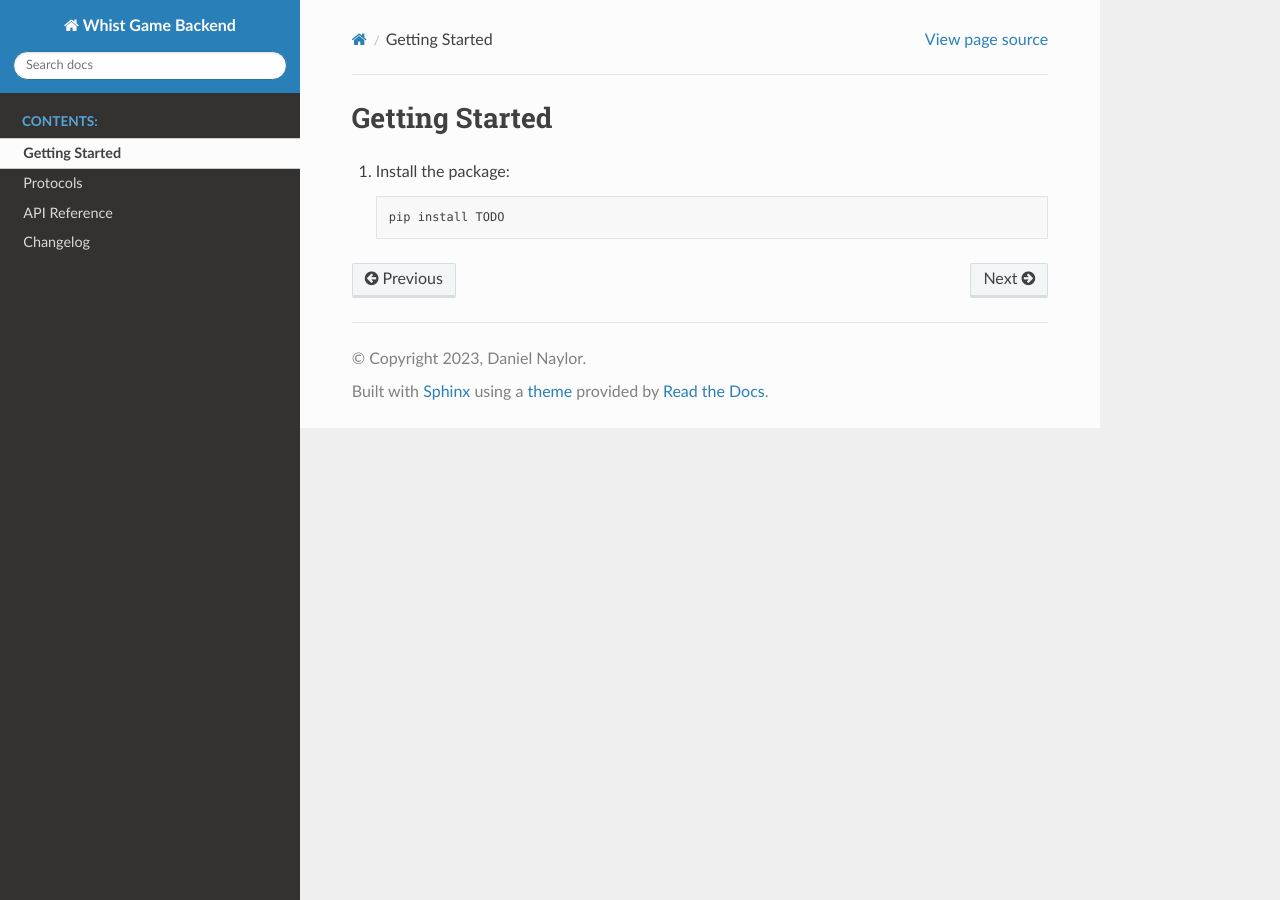
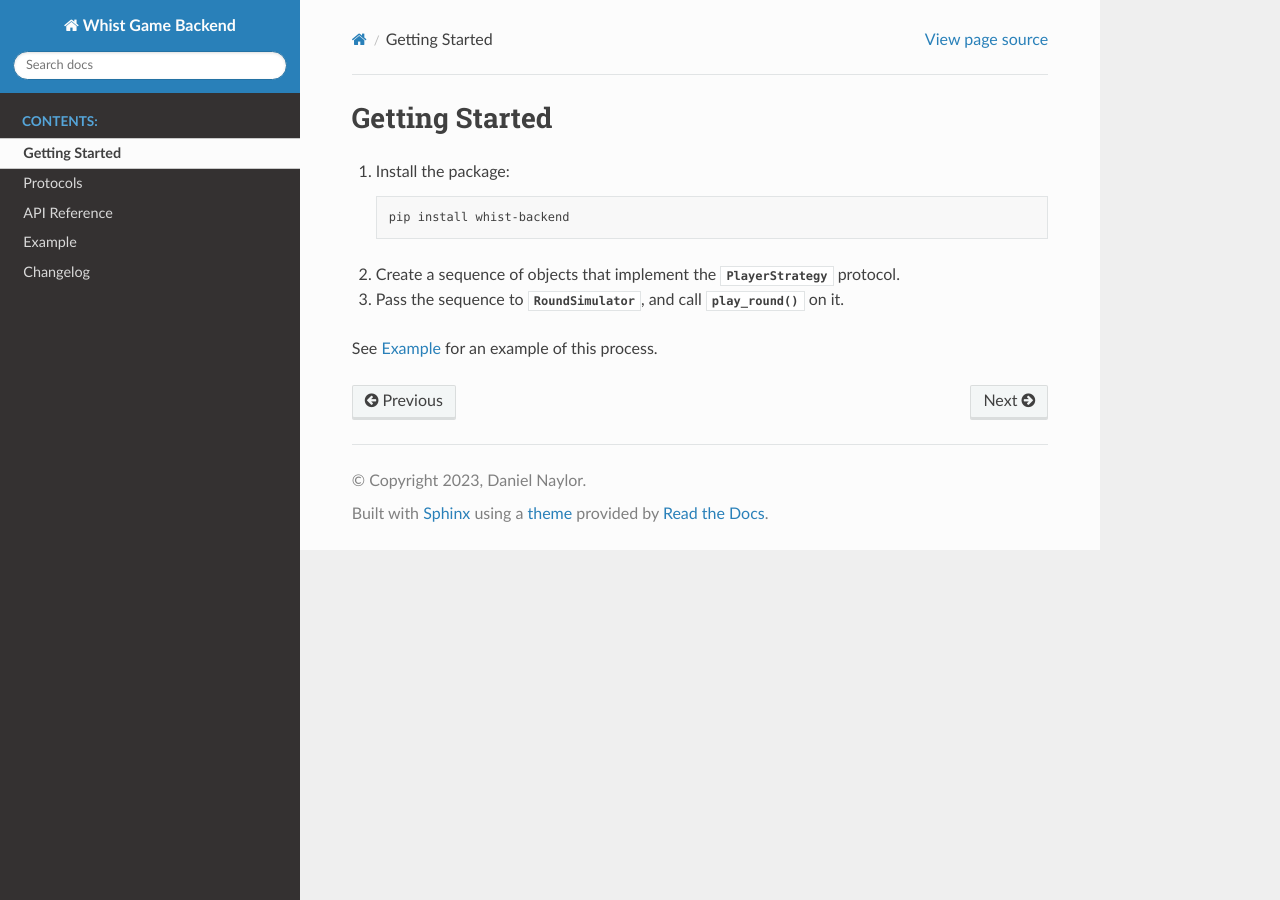
Before and after one commit to Danie-1/whist_backend, a Sphinx documentation site: the page built from docs/getting_started.rst, in a window 1280 px wide. Built offline with Sphinx 7.4.7 and the Read the Docs theme 2.0.0, drawn with Linux system fonts in a browser that asks for light colours.

Commit message:
docs: add examples to README and sphinx docs

```diff
--- a/docs/getting_started.rst
+++ b/docs/getting_started.rst
@@ -1,6 +1,16 @@
 Getting Started
 ===============
 
-#. Install the package::
+#. Install the package:
 
-    pip install TODO
+   .. code-block:: bash
+
+      pip install whist-backend
+
+#. Create a sequence of objects that implement the
+   :py:class:`~whist_backend.player_strategy_protocol.PlayerStrategy` protocol.
+
+#. Pass the sequence to :py:class:`~whist_backend.round_simulator.RoundSimulator`, and
+   call :py:meth:`~whist_backend.round_simulator.RoundSimulator.play_round` on it.
+
+See :ref:`example_usage` for an example of this process.
--- a/docs/index.rst
+++ b/docs/index.rst
@@ -8,4 +8,5 @@ Whist Game Backend
    getting_started
    protocols
    api_reference
+   example
    changelog
--- a/docs/requirements.txt
+++ b/docs/requirements.txt
@@ -2,3 +2,4 @@ sphinx==6.2.1
 sphinx-rtd-theme==1.2.2
 sphinx-autodoc-typehints==1.22
 myst-parser==2.0.0
+Pygments==2.17.2
```
Also changed, not shown: README.md (+7 -4 lines), docs/example.rst (added, +33 -0 lines), 1 other file.
